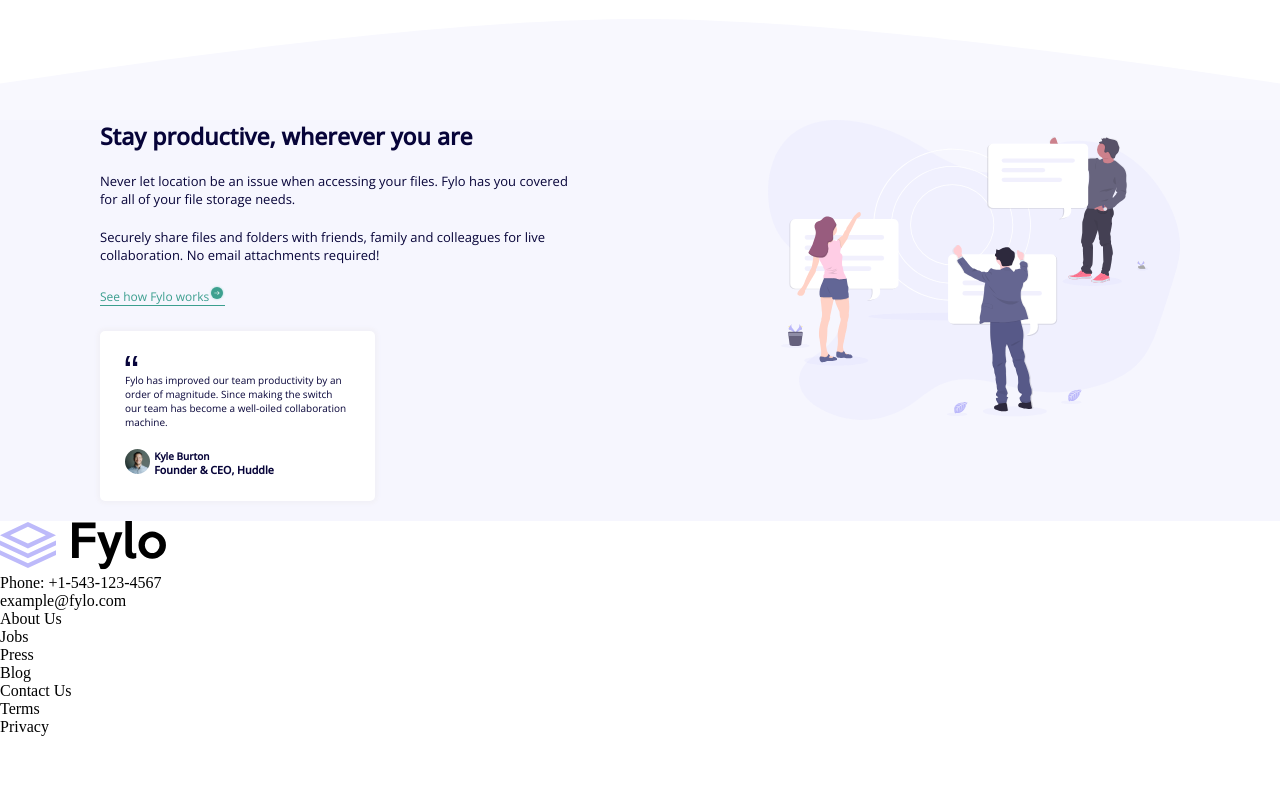
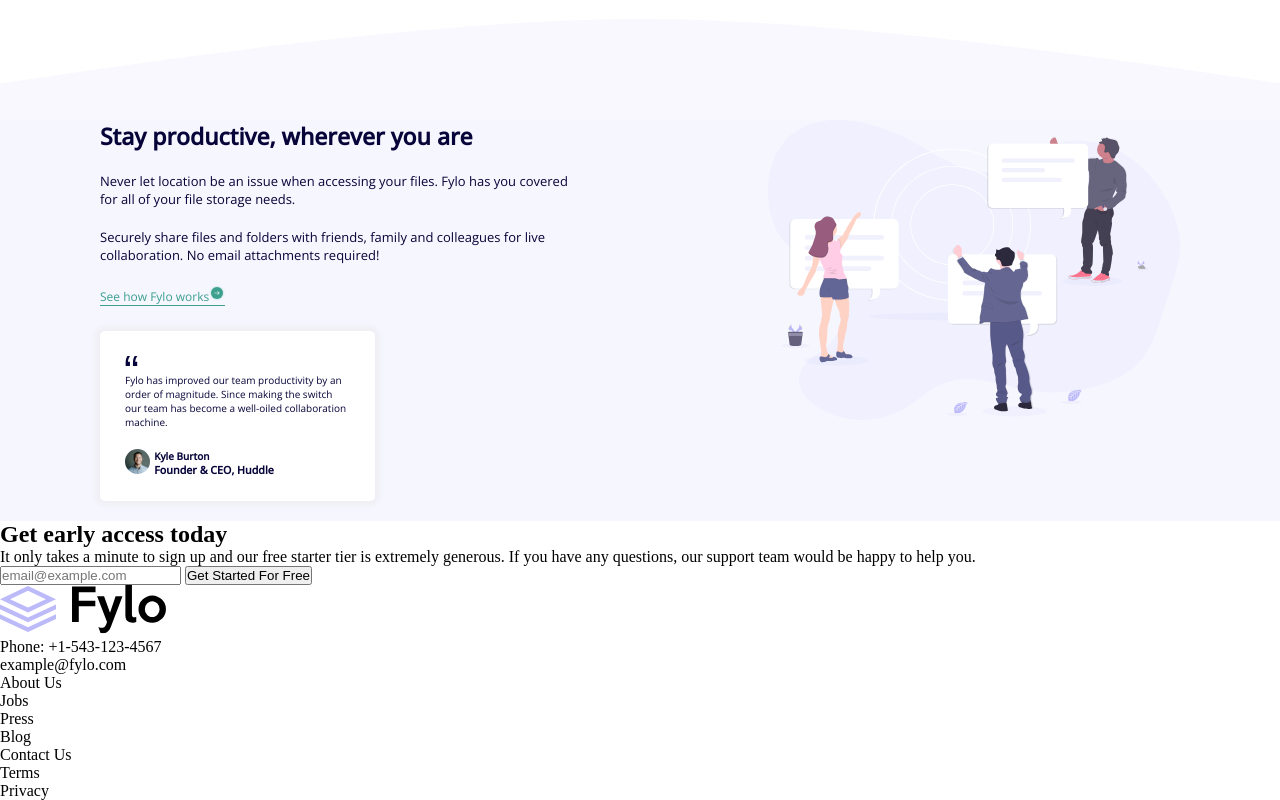
Before and after one commit to ValeriyaS-code/fylo-landing, a plain HTML site: page index.html in a window 1280 px wide. Shown: the part 620-1420 px from the top of the page. Before the commit the page ends 1356 px from the top, so only its background shows below. Drawn offline with nearby package versions, Linux system fonts and the light colour scheme.

Commit message:
section-3 created and content added

```diff
--- a/assets/style.css
+++ b/assets/style.css
@@ -124,7 +124,7 @@ header img {
     height: 170px;
     width: 275px;
     border-radius: 5px;
-    box-shadow: 0 0 5px 2px #F0EFF5;
+    box-shadow: 0 0 5px 5px #F0EFF5;
 }
 
 .info-two img {
--- a/index.html
+++ b/index.html
@@ -61,9 +61,17 @@
                 </div>
         </div>
         <img class="img-style" src="./assets/images/illustration-2.svg" alt="">
-
     </div>
 
+    <div class="section-3">
+        <div class="sec-three-info">
+            <h2> Get early access today</h2>
+            <p>It only takes a minute to sign up and our free starter tier is extremely generous.
+                If you have any questions, our support team would be happy to help you.</p>
+        </div>
+        <input type="email" placeholder="email@example.com" id="email" name="email">
+        <button>Get Started For Free</button>
+    </div>
 
     <footer>
         <img src="./assets/images/logo.svg" alt="">
```
Also changed, not shown: 1 other file.
